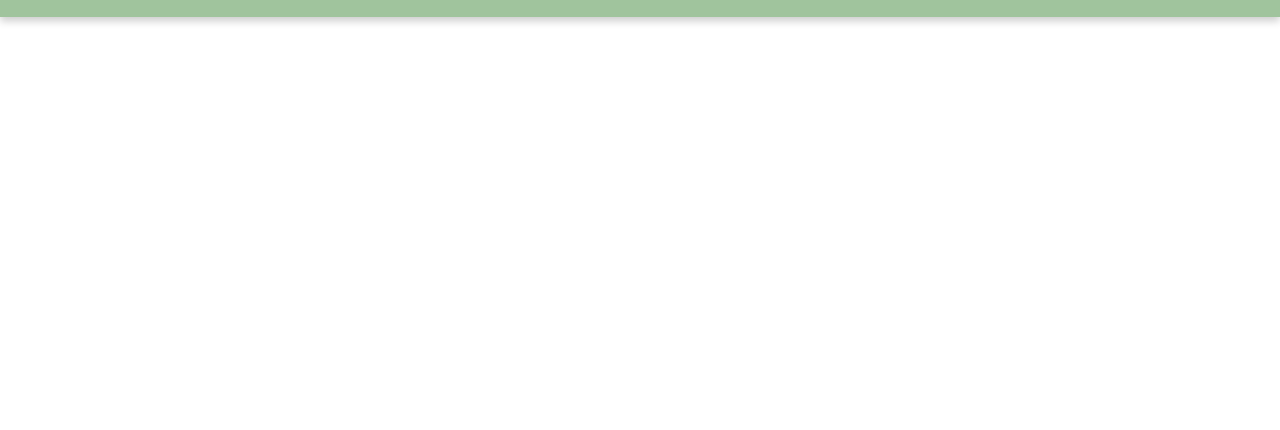
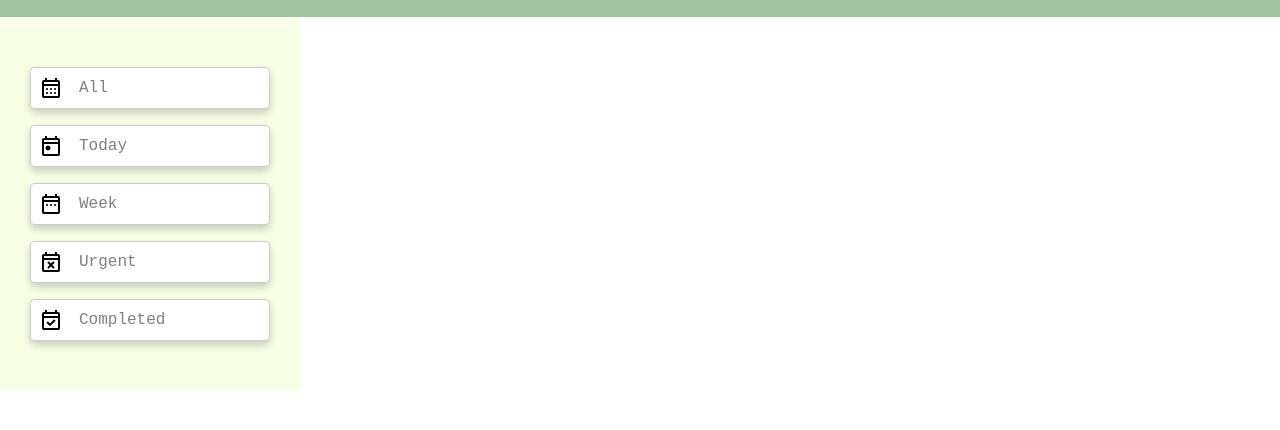
Before and after one commit to hojinchang/todo-list, a website built with webpack: page src/index.html in a window 1280 px wide. Shown: the part 60-490 px from the top of the page. Built offline with nearby package versions, Linux system fonts and the light colour scheme; a web font is replaced by a local one.

Commit message:
Add sidebar menu buttons

```diff
--- a/src/index.html
+++ b/src/index.html
@@ -10,9 +10,36 @@
     </head>
     <body>
         <header>
-            <img src="<%= require('./images/done.svg') %>">
+            <img src="<%= require('./images/done.svg') %>" alt="TO-DO">
             <h1>TO-DO</h1>
         </header>
 
+        <main>
+            <nav id="sidebar">
+                <div class="sidebar-menu">
+                    <button class="sidebar-button" type="button">
+                        <img src="<%= require('./images/calendar-all.svg') %>" alt="All">
+                        <p>All</p>
+                    </button>
+                    <button class="sidebar-button" type="button">
+                        <img src="<%= require('./images/calendar-today.svg') %>" alt="All">
+                        <p>Today</p>
+                    </button>
+                    <button class="sidebar-button" type="button">
+                        <img src="<%= require('./images/calendar-week.svg') %>" alt="All">
+                        <p>Week</p>
+                    </button>
+                    <button class="sidebar-button" type="button">
+                        <img src="<%= require('./images/calendar-urgent.svg') %>" alt="All">
+                        <p>Urgent</p>
+                    </button>
+                    <button class="sidebar-button" type="button">
+                        <img src="<%= require('./images/calendar-completed.svg') %>" alt="All">
+                        <p>Completed</p>
+                    </button>
+                </div>
+            </nav>
+        </main>
+
     </body>
 </html>
--- a/src/style.css
+++ b/src/style.css
@@ -10,6 +10,7 @@
     --green-2: #C4D7B2;
     --green-3: #E1ECC8;
     --green-4: #F7FFE5;
+    --faded-text: rgba(0, 0, 0, 0.5);
     --box-shadow: 0px 4px 8px rgba(0, 0, 0, 0.2);
 }
 
@@ -19,9 +20,38 @@ header {
     gap: 1rem;
     background: var(--green-1);
     padding: 1.25rem 3rem;
-    box-shadow: var(--box-shadow);
 }
 
 header > img {
     width: 2.3rem;
 }
+
+#sidebar {
+    max-width: 300px;
+    background: var(--green-4);
+    padding: 50px 30px;
+}
+
+.sidebar-menu {
+    display: flex;
+    flex-direction: column;
+    gap: 1rem;
+}
+
+.sidebar-button {
+    display: flex;
+    align-items: center;
+    background: white;
+    gap: 1rem;
+    font-size: 1rem;
+    color: var(--faded-text);
+    min-width: 10rem;
+    padding: 0.5rem;
+    border: 1px solid rgba(0, 0, 0, 0.2);
+    border-radius: 0.3rem;
+    box-shadow: var(--box-shadow);
+}
+
+.sidebar-button:hover {
+    border: 2px solid var(--green-1);
+}
```
Also changed, not shown: src/images/calendar-all.svg (added), src/images/calendar-completed.svg (added), src/images/calendar-today.svg (added), src/images/calendar-urgent.svg (added), src/images/calendar-week.svg (added).
